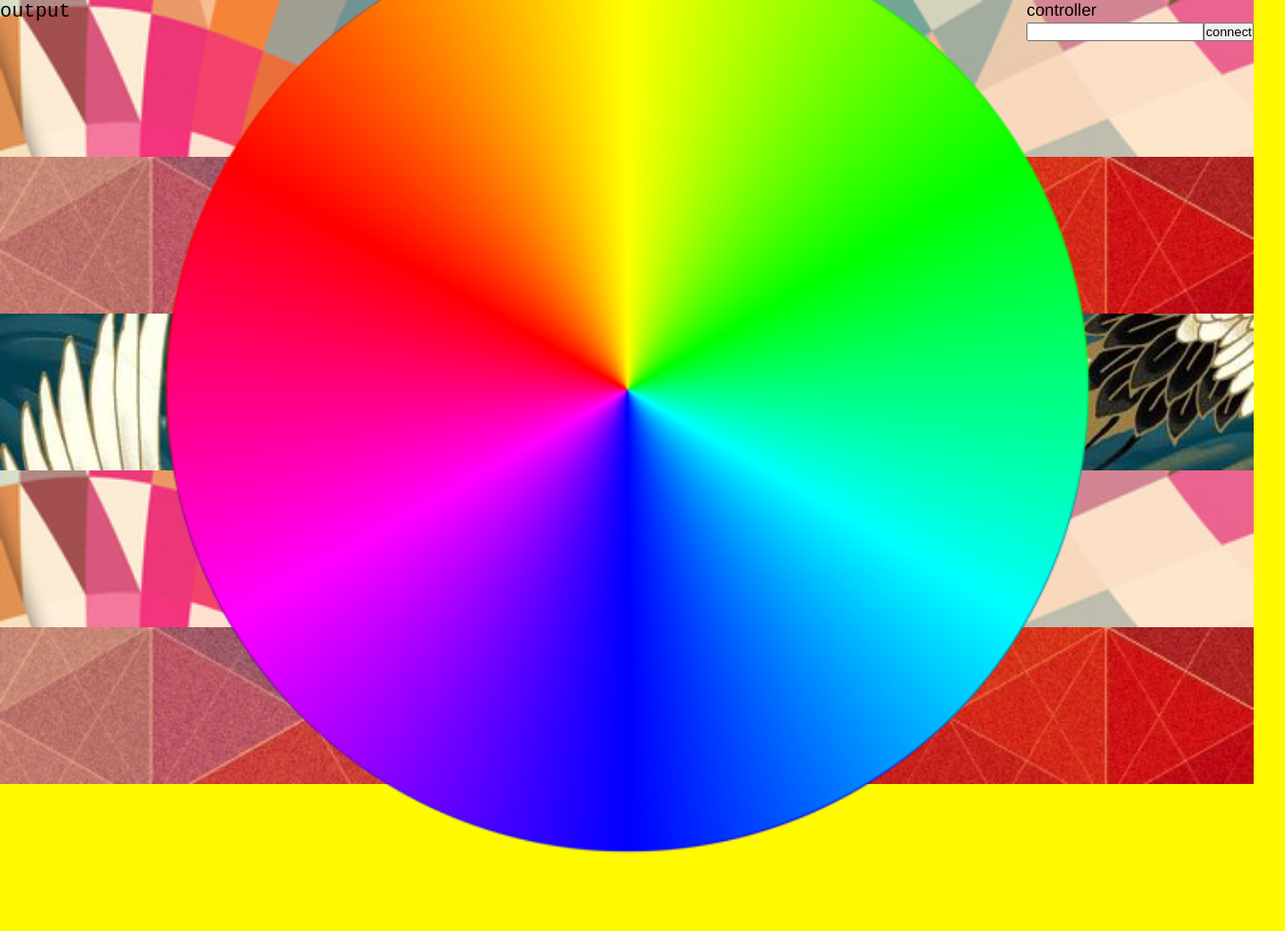
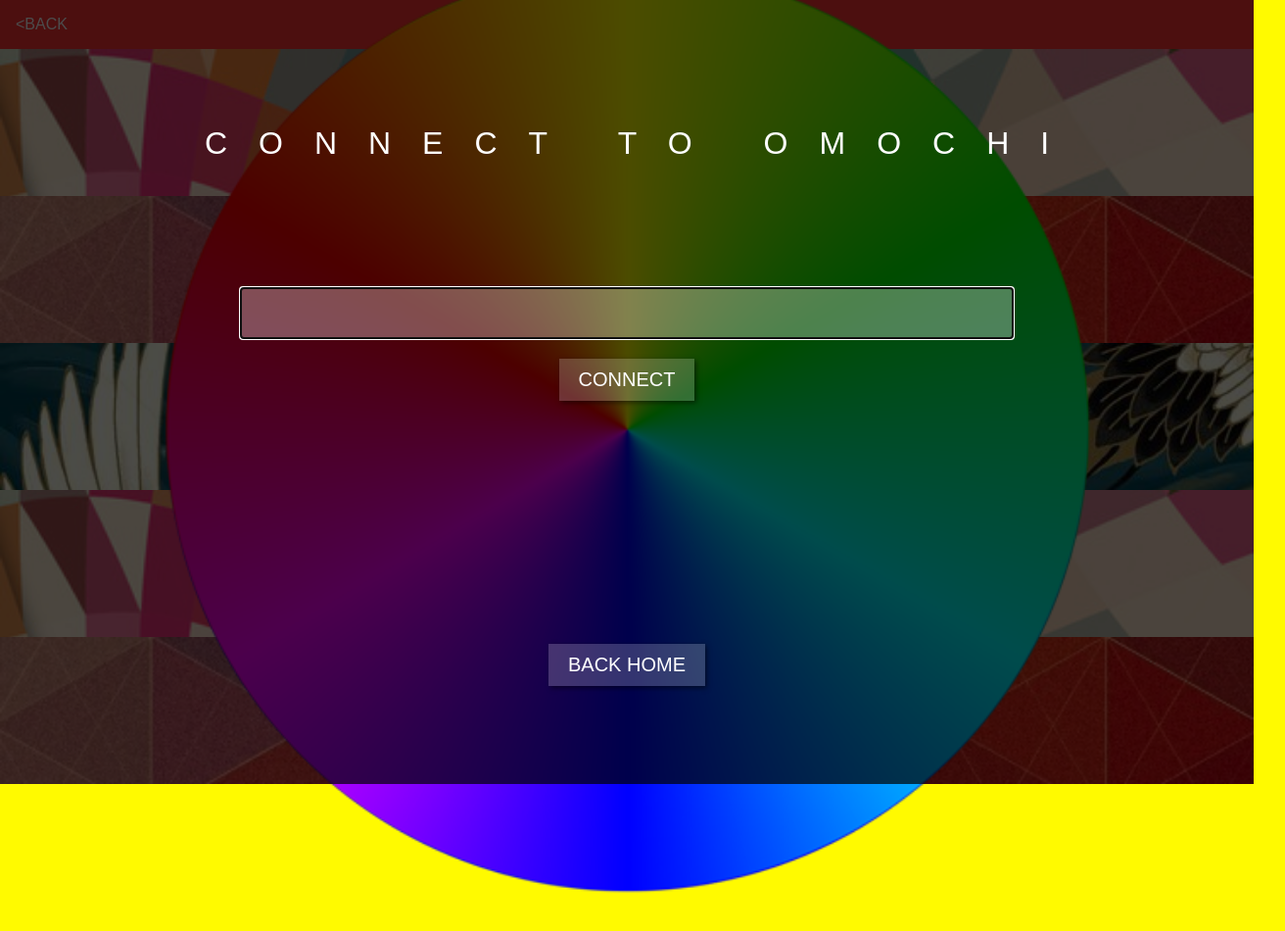
Before and after one commit to izmhr/omochi_hack, a website: page html/controller.html in a window 1280 px wide. Shown: the whole page at 98% size, 1312 px wide, since content can reach past the window. Before the commit the page ends 915 px from the top, so only its background shows below. Drawn offline with nearby package versions, Linux system fonts and the light colour scheme; no server answers; files whose address does not match are found by name.

Commit message:
controller/connectToOmochi 画面を作成

```diff
--- a/html/controller.html
+++ b/html/controller.html
@@ -10,17 +10,40 @@
     * {
       margin: 0;
       padding: 0;
+      font-family: "ヒラギノ角ゴ ProN W3", "Hiragino Kaku Gothic ProN", "メイリオ", Meiryo, sans-serif;
     }
     body, html{
       overflow: hidden;
       height: 100%;
     }
     body {
-      font: 13pt Helvetica, Arial;
       background-color: #FFFA00;
+      color: white;
     }
     .c {
       text-align: center;
+    }
+    .header {
+      width: 100%;
+      height: 50px;
+      background-color: #FF3333;
+    }
+    .header #back {
+      font-size: 12pt;
+      line-height: 50px;
+      vertical-align: middle;
+      margin-left: 12pt;
+    }
+    .header #lightname {
+      font-size: 12pt;
+      line-height: 50pt;
+      position: absolute;
+      top: 25px;
+      left: 50%;
+      -webkit-transform: translate(-50%, -50%);
+    }
+    .bgs {
+      width: 100%;
     }
     .bg_candidate {
       width: 100%;
@@ -31,12 +54,12 @@
       position :absolute;
       font-size: 15pt;
       top: 0;
-      left: 0;
+      right: 0;
     }
     .color_wheel {
       width: 80%;
       position: absolute;
-      top: 50%;
+      top: 55%;
       left: 50%;
       -webkit-transform: translate(-50%, -50%);
     }
@@ -44,10 +67,56 @@
       width: 100%;
     }
 
-    #in {
+    .setup {
+      text-align: center;
       position: absolute;
       top: 0;
       right: 0;
+      width: 100%;
+      height: 100%;
+      background-color: rgba(0, 0, 0, 0.7);
+      /*visibility: hidden;*/
+    }
+
+    .setup h2 {
+      margin-top: 10%;
+      font-size: 24pt;
+      letter-spacing: 1em;
+      font-weight: 100;
+      margin-right: -1em;
+      margin-bottom: 10%;
+    }
+
+    .setup input {
+      border: 0;
+      padding: 10px;
+      font-size: 20pt;
+      background-color: rgba(255, 255, 255, 0.3);
+      color: #fff;
+      border: solid 1px #fff;
+      /*border: 0;*/
+      margin: 0 0 20px;
+      width: 60%;
+      min-width: 240px;
+      text-align: center
+    }
+
+    .setup button {
+      /*border: solid 1px #fff;*/
+      border: 0;
+      padding: 10px 20px;
+      margin: 0 0 20px;
+      font-size: 15pt;
+      background-color: rgba(255, 255, 255, 0.2);
+      color: #fff;
+      box-shadow: 2px 2px 5px rgba(0, 0, 0, 0.5);
+    }
+
+    #backhome {
+      position: absolute;
+      left: 50%;
+      bottom: 10%;
+      -webkit-transform: translateX(-50%);
     }
 
     #bg1 {
@@ -66,33 +135,36 @@
       background-image: url('bg/origami.jpg');
     }
 
-    #newinput { background: #000; padding: 3px; position: fixed; bottom: 0; width: 100%; }
-    #newinput input { border: 0; padding: 10px; width: 90%; margin-right: .5%; }
-    #newinput button { width: 9%; background: rgb(130, 224, 255); border: none; padding: 10px; }
-    #messages { list-style-type: none; margin: 0; padding: 0; }
-    #messages li { padding: 5px 10px; }
-    #messages li:nth-child(odd) { background: #eee; }
   </style>
   <script src="/socket.io/socket.io.js"></script>
   <script src="http://code.jquery.com/jquery-1.11.1.js"></script>
   <script src='controller.js'></script>
 </head>
 <body>
-  <div id="in">
-    <p>controller</p>
-    <form action="" id="joinlight">
-      <input id="l"/><button>connect</button>
-    </form>
+  <div class="header">
+    <p id='back'>&lt;BACK</p>
+    <p id='lightname'>MOCHI MOCHI</p>
   </div>
-
-  <div class="bg_candidate" id='bg1'></div>
-  <div class="bg_candidate" id='bg2'></div>
-  <div class="bg_candidate" id='bg3'></div>
-  <div class="bg_candidate" id='bg4'></div>
-  <div class="bg_candidate" id='bg5'></div>
-  <pre class="output">output</pre>
+  <div class="bgs">
+    <div class="bg_candidate" id='bg1'></div>
+    <div class="bg_candidate" id='bg2'></div>
+    <div class="bg_candidate" id='bg3'></div>
+    <div class="bg_candidate" id='bg4'></div>
+    <div class="bg_candidate" id='bg5'></div>
+  </div>
+  <pre class="output"></pre>
   <div class="color_wheel">
     <img src="assets/cw_600.png"/>
   </div>
+  <div class="setup">
+    <h2>CONNECT TO OMOCHI</h2>
+    <form action="" id="joinlight">
+      <input id="l"/><br>
+      <button>CONNECT</button><br>
+    </form>
+    <form action="/" id="backhome">
+      <button>BACK HOME</button>
+    </form>
+  </div>
 </body>
 </html>
--- a/htmltests/controller.js
+++ b/htmltests/controller.js
@@ -3,6 +3,11 @@ function init()
   $(window).on('touchmove', function(e){
     e.preventDefault();
   });
+
+  var bgs_height = $('body').height() - $('.header').height();
+  $('.bgs').height(bgs_height);
+
+  $('#joinlight input').focus();
 
   var socket = io();
 
@@ -28,6 +33,14 @@ function init()
     return false;
   });
 
+  $('#back').on('touchend', function() {
+    $('.setup').fadeIn();
+  });
+
+  $('#backhome').submit(function(){
+    return true;
+  });
+
   $('.bg_candidate').on('touchend', function(event){
     var type = this.id;
     console.log('bg change' + type);
@@ -42,7 +55,10 @@ function init()
   });
 
   $('#joinlight').submit(function(){
+    $('.setup').fadeOut();
+
     var lightname = $('#l').val();
+    $('#lightname').text(lightname);
     socket.emit('join light', {value: lightname});
     return false;
   });
```
